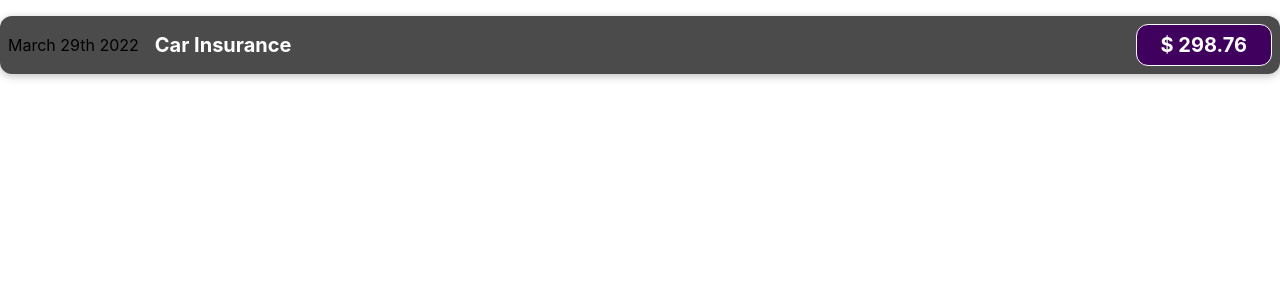
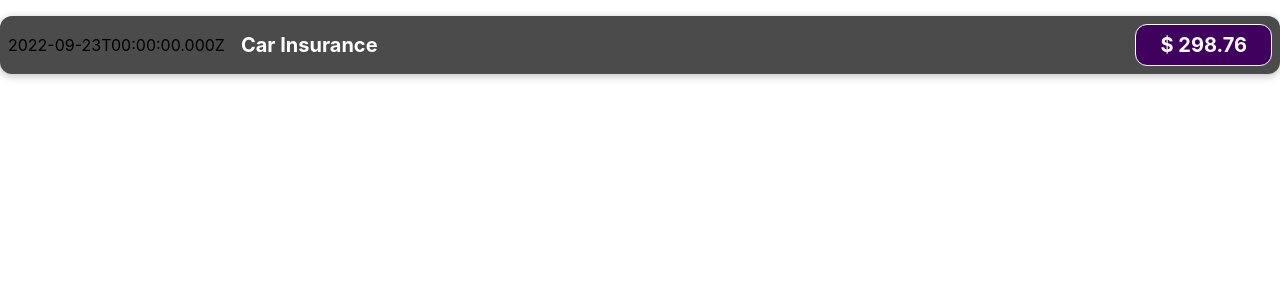
Before and after one commit to alex197925/react-tutorial, a React (Create React App) app in the folder tutorial-app/: page / in a window 1280 px wide. Shown: the top 300 px of the page. Built offline with nearby package versions, Linux system fonts and the light colour scheme.

Commit message:
Add expenseDate,expenseTitle,expenseAmount

```diff
--- a/tutorial-app/src/components/ExpenseItem.js
+++ b/tutorial-app/src/components/ExpenseItem.js
@@ -2,12 +2,15 @@
 import './ExpenseItem.css';
 
 function ExpenseItem(props) {
+    const expenseDate = new Date(2022, 8, 23);
+    const expenseTitle = 'Car Insurance';
+    const expenseAmount = 298.76;
     return (
         <div className="expense-item ">
-           <div>March 29th 2022</div>
+           <div>{expenseDate.toISOString()}</div>
             <div className="expense-item__description">
-                <h2>Car Insurance</h2>
-                <div className="expense-item__price"> $ 298.76</div>
+                <h2>{expenseTitle}</h2>
+                <div className="expense-item__price"> $ {expenseAmount}</div>
             </div>
         </div>
     );
```
